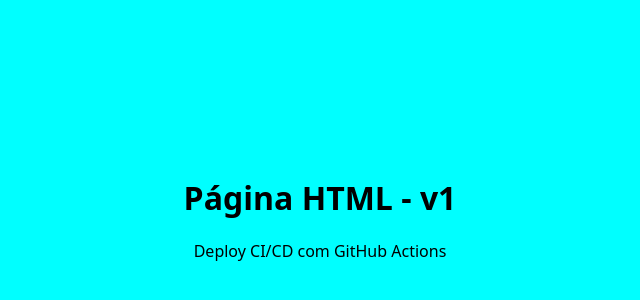
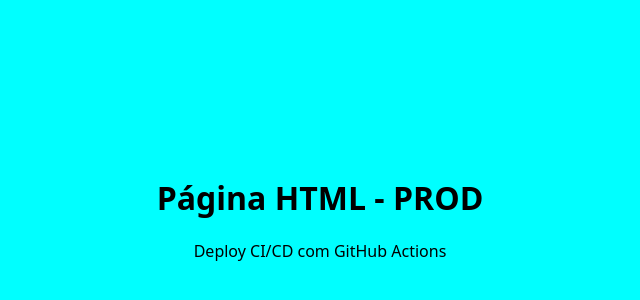
Before and after one commit to ramonlorandi/migrationsJS, a website: page public/index.html in a window 1280 px wide. Shown: the part 184-484 px from the top of the page, without its empty margins (320-960 px from the left). Drawn offline with Linux system fonts and the light colour scheme.

Commit message:
feat: prod html changes

```diff
--- a/public/index.html
+++ b/public/index.html
@@ -25,7 +25,7 @@
   </head>
   <body>
     <header>
-      <h1>Página HTML - v1</h1>
+      <h1>Página HTML - PROD</h1>
       <p>Deploy CI/CD com GitHub Actions</p>
     </header>
   </body>
```
